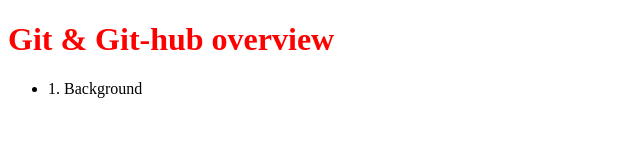
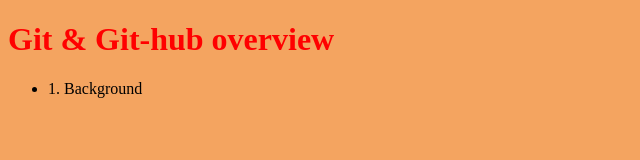
Before and after one commit to ccbu2023/lab1, a plain HTML site: page index.html in a window 1280 px wide. Shown: the whole page, without its empty margins (0-640 px from the left). Drawn offline with Linux system fonts and the light colour scheme.

Commit message:
Change background color :body

```diff
--- a/style.css
+++ b/style.css
@@ -2,3 +2,7 @@ h1
 {
     color: red;
 }
+
+body{
+    background-color: sandybrown;
+}
```
